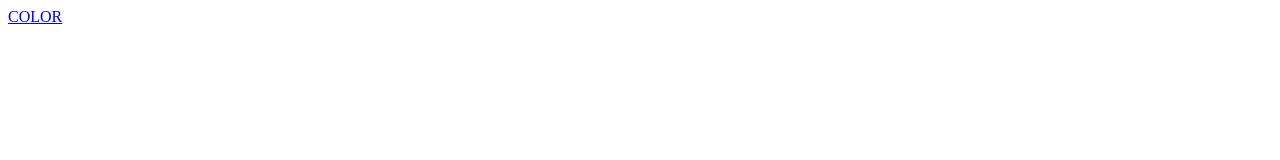
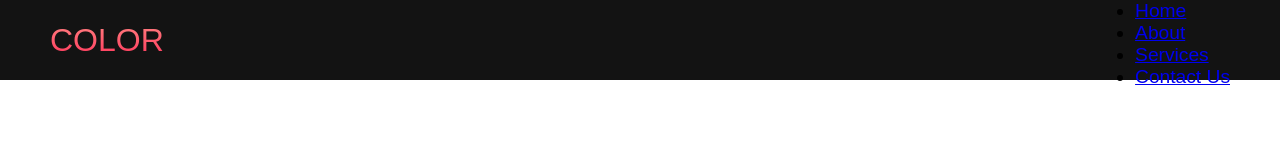
Before and after one commit to gracieevers/website-demo, a plain HTML site: page index.html in a window 1280 px wide. Drawn offline with Linux system fonts and the light colour scheme.

Commit message:
added some more html and css

```diff
--- a/index.html
+++ b/index.html
@@ -19,10 +19,22 @@
                 <span class="bar"></span>
                 <span class="bar"></span>
             </div>
-
+            <ul class="navbar__menu">
+                <li class="navbar__item">
+                    <a href="#home" class="navbar__links" id="home-page">Home</a>
+                </li>
+                <li class="navbar__item">
+                    <a href="#about" class="navbar__links" id="about-page">About</a>
+                </li>
+                <li class="navbar__item">
+                    <a href="#services" class="navbar__links" id="services-page">Services</a>
+                </li>
+                <li class="navbar__btn">
+                    <a href="#contact-us" class="button" id="contact-us">Contact Us</a>
+                </li>
+            </ul>
         </div>
     </nav>
 </body>
 
 </html>
-<!--left off at 9:01 https://www.youtube.com/watch?v=3-2Pj5hxwrw-->
--- a/styles.css
+++ b/styles.css
@@ -0,0 +1,48 @@
+* {
+    box-sizing: border-box;
+    margin: 0;
+    padding: 0;
+    font-family: 'Kumbh Sans', sans-serif;
+    scroll-behavior: smooth;
+}
+
+.navbar {
+    background: #131313;
+    height: 80px;
+    display: flex;
+    justify-content: center;
+    align-items: center;
+    font-size: 1.2rem;
+    position: sticky;
+    top: 0;
+    z-index: 999;
+}
+
+.navbar__container {
+    display: flex;
+    justify-content: space-between;
+    height: 80px;
+    z-index: 1;
+    width: 100%;
+    max-width: 1300px;
+    margin: 0 auto;
+    padding: 0 50px;
+}
+
+#navbar__logo {
+    background-color: #ff8177;
+    background-image: linear-gradient(to top, #ff0844 0%, #ffb199 100%);
+    background-size: 100%;
+    -webkit-background-clip: text;
+    -moz-background-clip: text;
+    -moz-text-fill-color: transparent;
+    -webkit-text-fill-color: transparent;
+    display: flex;
+    align-items: center;
+    cursor: pointer;
+    text-decoration: none;
+    font-size: 2rem;
+}
+
+
+/*fix navbar logo to show main logo*/
```
